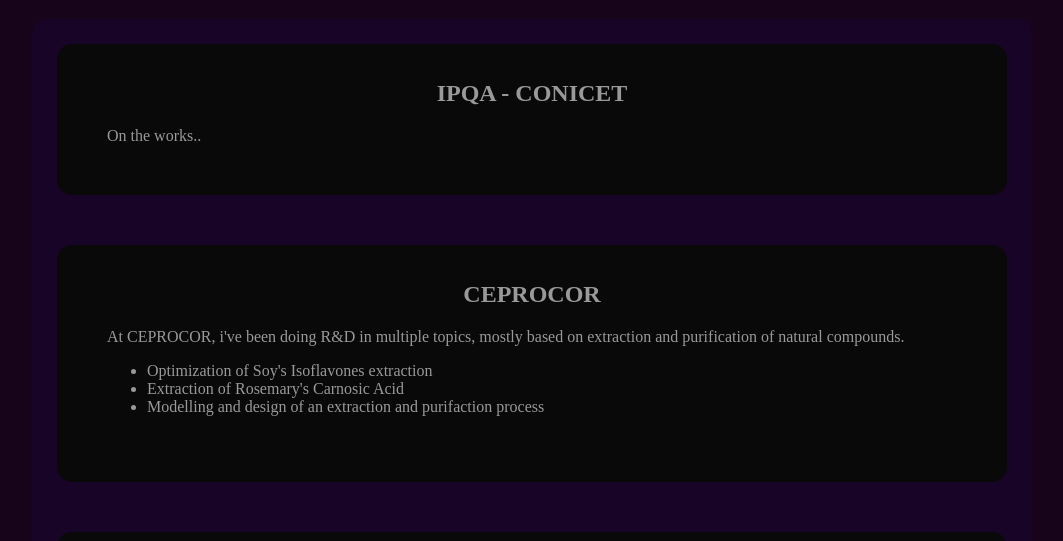
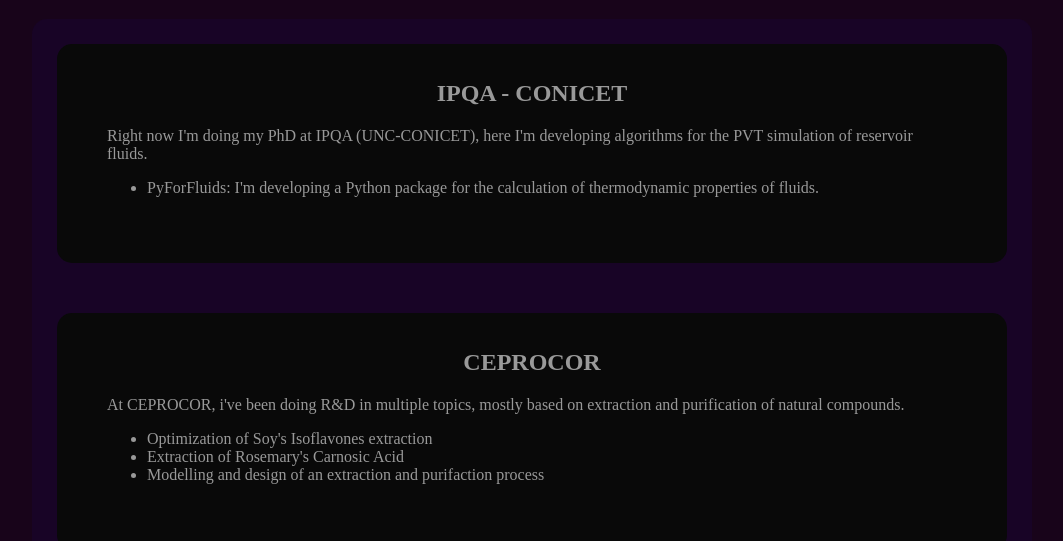
Before and after one commit to fedebenelli/fedebenelli.github.io, a plain HTML site: page research/rsrch.html in a window 1280 px wide. Shown: the part 189-730 px from the top of the page, without its empty margins (108-1171 px from the left). Drawn offline with Linux system fonts and the light colour scheme.

Commit message:
updated index

```diff
--- a/research/rsrch.html
+++ b/research/rsrch.html
@@ -10,7 +10,7 @@
 		<div class="topnav">
 		  <a class="active" href="../index.html">Home</a>
 		  <a href="rsrch.html">Research</a>
-		  <a href="tutorials/ttrls.html">Tutorials</a>
+		  <a href="../tutorials/ttrls.html">Tutorials</a>
 		  <a href="#contact">Contact</a>
 		</div>
 		<hr/>
@@ -20,7 +20,15 @@
 
 		<section class="odd">
 		<h2>IPQA - CONICET</h3>
-		On the works..
+		Right now I'm doing my PhD at IPQA (UNC-CONICET), here I'm
+		developing algorithms for the PVT simulation of reservoir
+		fluids.
+
+		<ul>
+			<li> PyForFluids: I'm developing a Python package for
+				the calculation of thermodynamic properties of
+				fluids.
+		</ul>
 		</section>
 
 		<section class="even">
```
